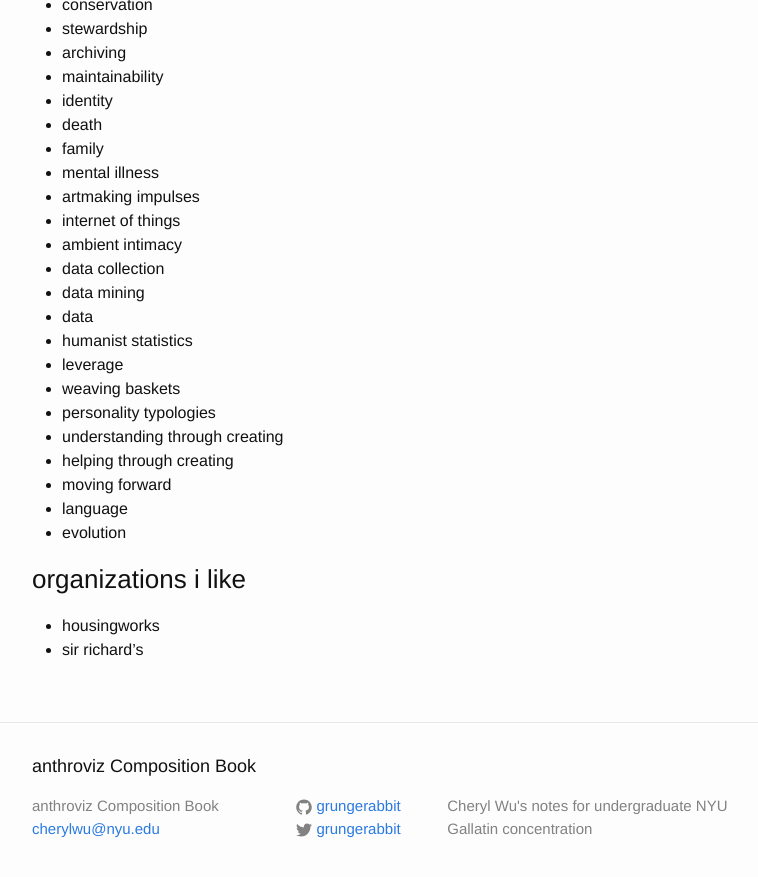
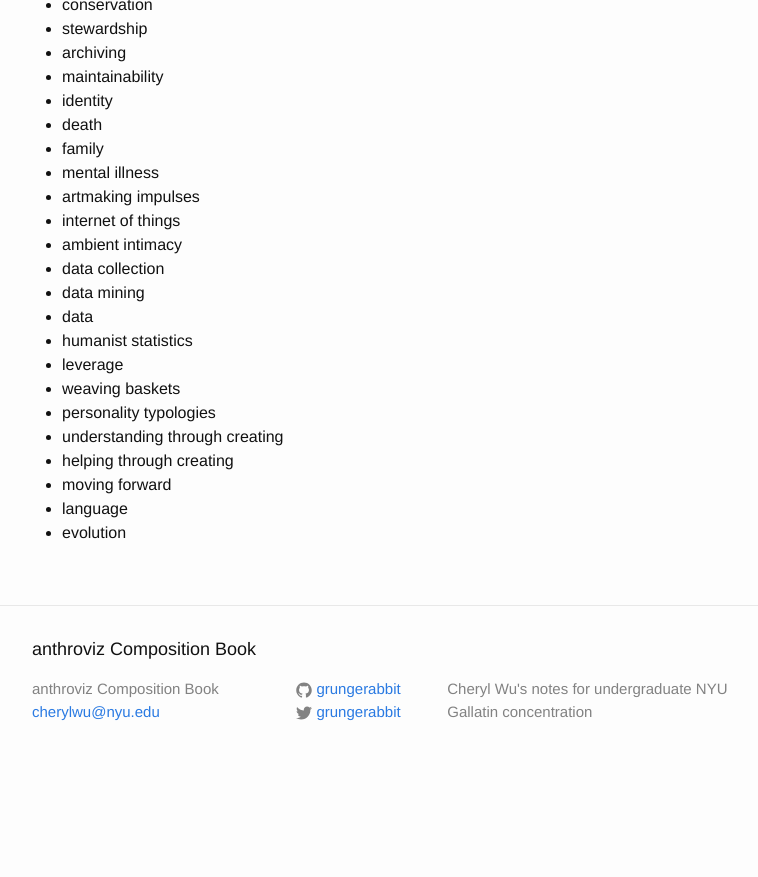
Before and after one commit to anthroviz/compbook, a Jekyll site: the page built from _posts/2015-10-08-visualizing.markdown, in a window 1280 px wide and 900 px high, scrolled down 2340 px. Shown: the top 877 px of the window, without its empty margins (238-996 px from the left). Built offline with Jekyll 4.4.1, drawn with Linux system fonts in a browser that asks for light colours; after the commit the page ends 3123 px from its top, so only the background shows below that.

Commit message:
remove orgs

```diff
--- a/_posts/2015-10-08-visualizing.markdown
+++ b/_posts/2015-10-08-visualizing.markdown
@@ -117,7 +117,3 @@ TODO: make a system where these tags self-reorganize randomly and are inline-blo
 - moving forward
 - language
 - evolution
-
-### organizations i like
-- housingworks
-- sir richard's
```
